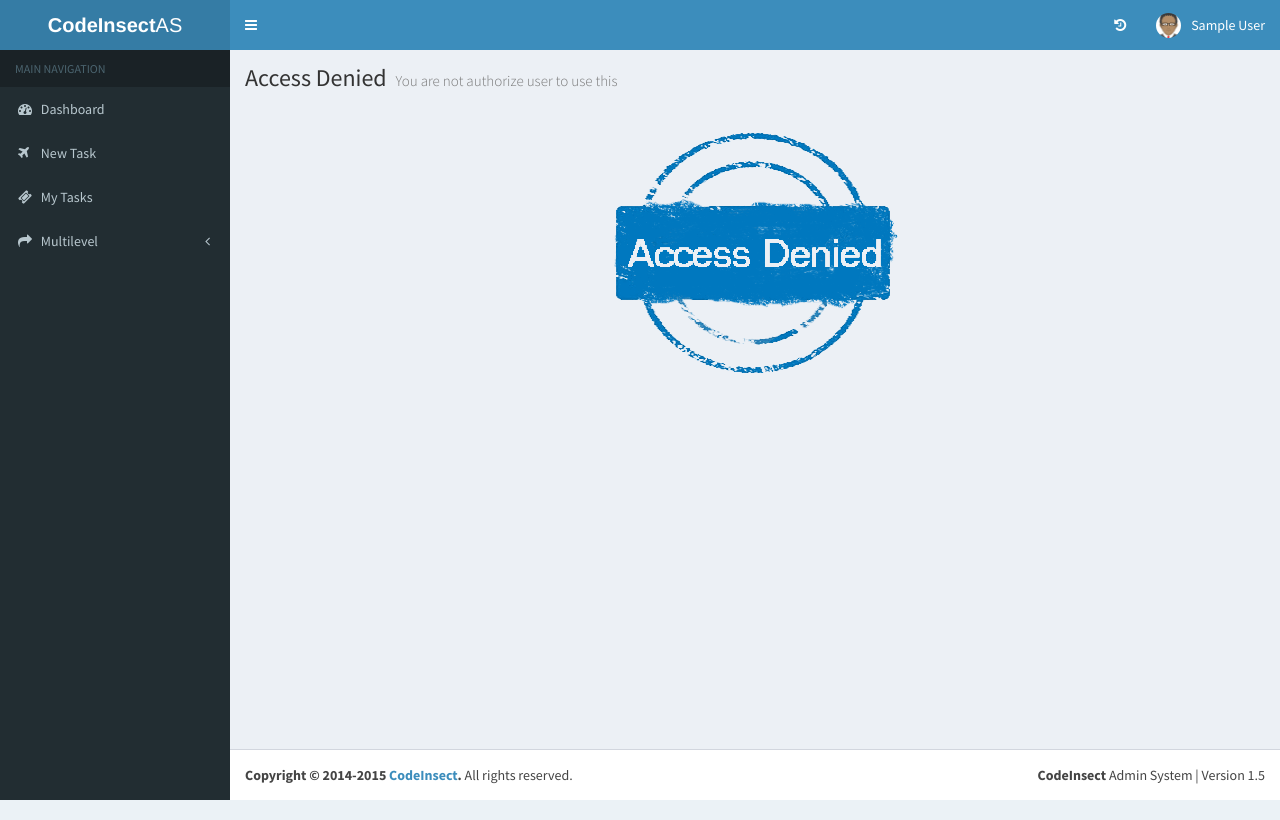
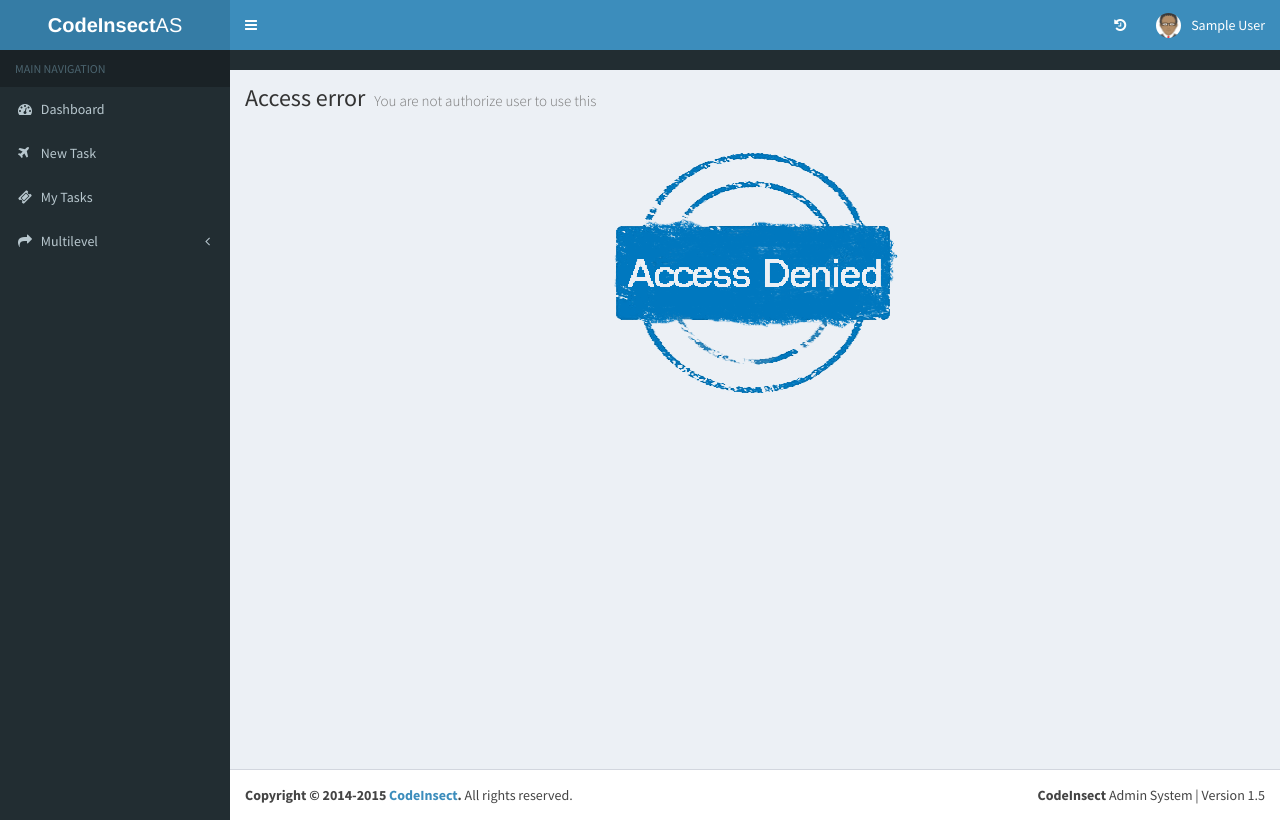
Before and after one commit to HejerBrhouma/admin-managementCodeigniter, a CodeIgniter app: page /database/index.php/user/addNew in a window 1280 px wide. Run offline with CodeIgniter, Linux system fonts and the light colour scheme; the visitor is signed in with stand-in values (Sample User, id 1).

Commit message:
Update access.php

```diff
--- a/application/views/access.php
+++ b/application/views/access.php
@@ -1,7 +1,7 @@
-<div class="content-wrapper">
+r<div class="content-wrapper">
     <section class="content-header">
       <h1>
-        Access Denied
+        Access error
         <small>You are not authorize user to use this</small>
       </h1>
     </section>
```
